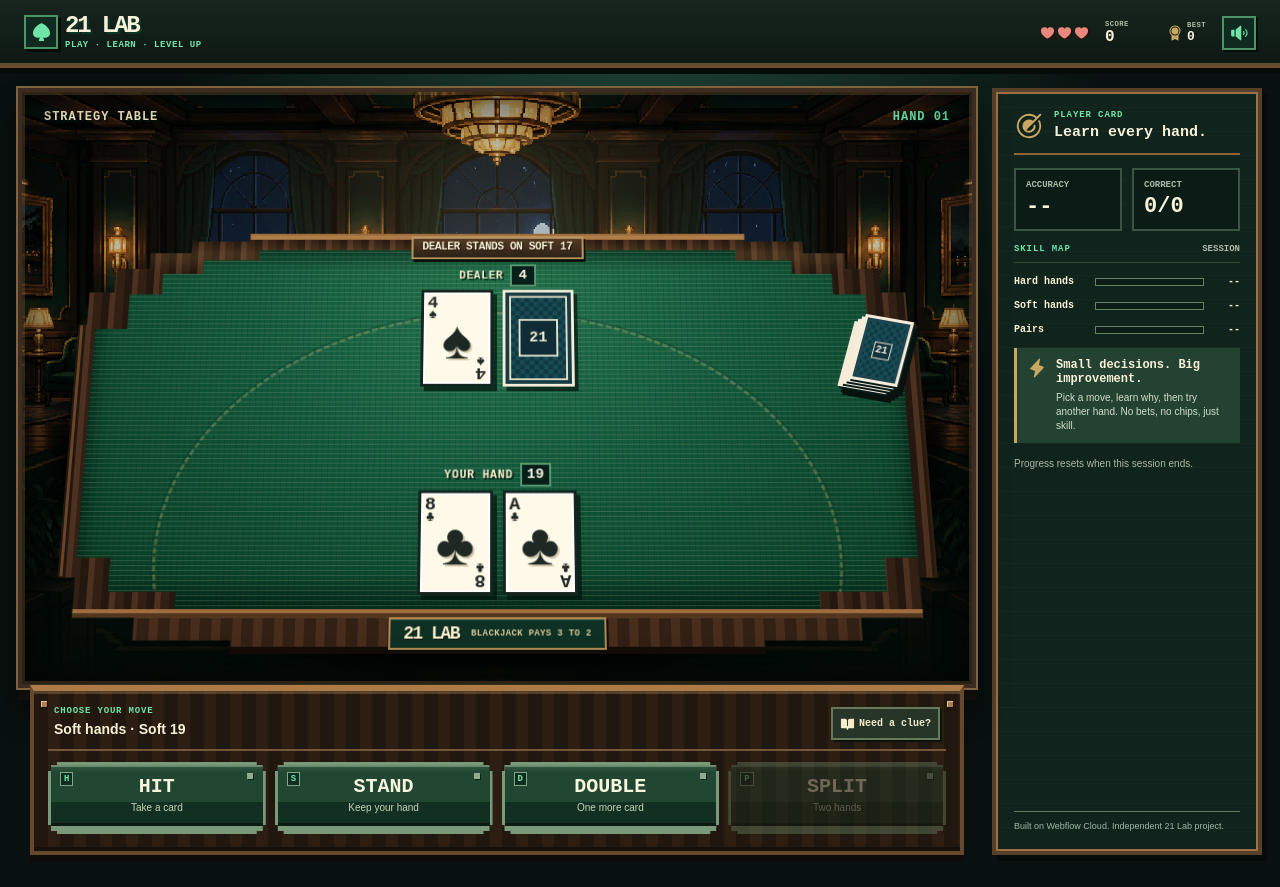
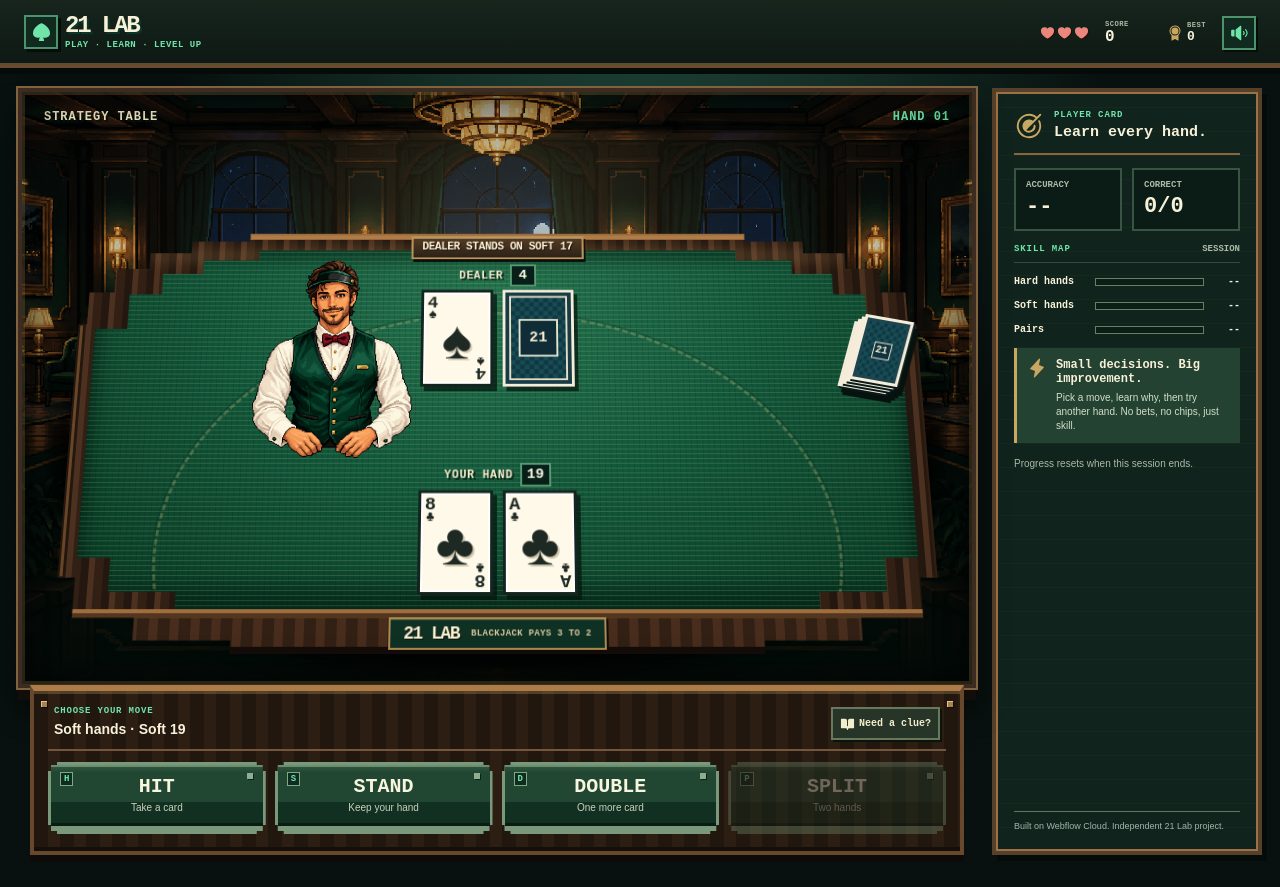
Before and after one commit to gabrielmaldonado164/webflow-nerdearla, a Next.js app: page / in a window 1280 px wide. Built offline with nearby package versions, Linux system fonts and the light colour scheme.

Commit message:
feat(pixel-casino): add pixel-art dealer to table

```diff
--- a/src/features/pixel-casino/PixelCasinoScreen.module.css
+++ b/src/features/pixel-casino/PixelCasinoScreen.module.css
@@ -66,6 +66,8 @@
 .felt { position: absolute; z-index: 2; inset: 12px 10px 28px; overflow: hidden; clip-path: polygon(20% 0,80% 0,80% 3%,87% 3%,87% 7%,92% 7%,92% 13%,96% 13%,96% 23%,100% 23%,100% 86%,96% 86%,96% 95%,88% 95%,88% 100%,12% 100%,12% 95%,4% 95%,4% 86%,0 86%,0 23%,4% 23%,4% 13%,8% 13%,8% 7%,13% 7%,13% 3%,20% 3%); background: radial-gradient(ellipse at 50% 16%, #24734e 0, #12583b 44%, #083923 100%); box-shadow: inset 0 12px 15px #031a1177, inset 0 -24px 25px #001d12a8; }
 .feltGrain { position: absolute; inset: 0; opacity: .14; pointer-events: none; background-image: repeating-linear-gradient(0deg, #f9e8b0 0 1px, transparent 1px 5px), repeating-linear-gradient(90deg, #030d07 0 1px, transparent 1px 6px); }
 .feltArc { position: absolute; left: 9%; right: 9%; top: 18%; bottom: -54%; border: 3px dashed #d8c28048; border-radius: 50%; box-shadow: 0 0 0 2px #06291d3d; }
+.dealerCharacter { position: absolute; z-index: 2; top: 3%; left: 50%; width: clamp(100px, 25%, 205px); transform: translateX(-135%); pointer-events: none; }
+.dealerCharacter img { display: block; width: 100%; height: auto; object-fit: contain; image-rendering: pixelated; }
 .dealerHand, .playerHand { position: absolute; z-index: 3; left: 0; right: 0; display: flex; flex-direction: column; align-items: center; transform: rotateX(-10deg); }
 .dealerHand { top: 5%; }
 .playerHand { bottom: 8%; }
--- a/src/features/pixel-casino/PixelCasinoScreen.tsx
+++ b/src/features/pixel-casino/PixelCasinoScreen.tsx
@@ -351,6 +351,15 @@ export function PixelCasinoScreen() {
                 <div className={styles.felt}>
                   <div className={styles.feltGrain} aria-hidden="true" />
                   <div className={styles.feltArc} aria-hidden="true" />
+                  <div className={styles.dealerCharacter}>
+                    <Image
+                      src="/characters/dealer.png"
+                      alt="Pixel-art blackjack dealer in an emerald vest and visor"
+                      width={1224}
+                      height={1285}
+                      unoptimized
+                    />
+                  </div>
                   <div className={styles.dealerHand}>
                     <div className={styles.handName}>DEALER <b>{dealerVisibleCards && holeRevealed ? handTotalLabel(dealerVisibleCards) : scenario ? rankValue(scenario.dealerUpcard.rank) : "·"}</b></div>
                     <div className={styles.cardFan} key={`dealer-${handSequence}`}>
```
Also changed, not shown: public/characters/dealer.png (added).
